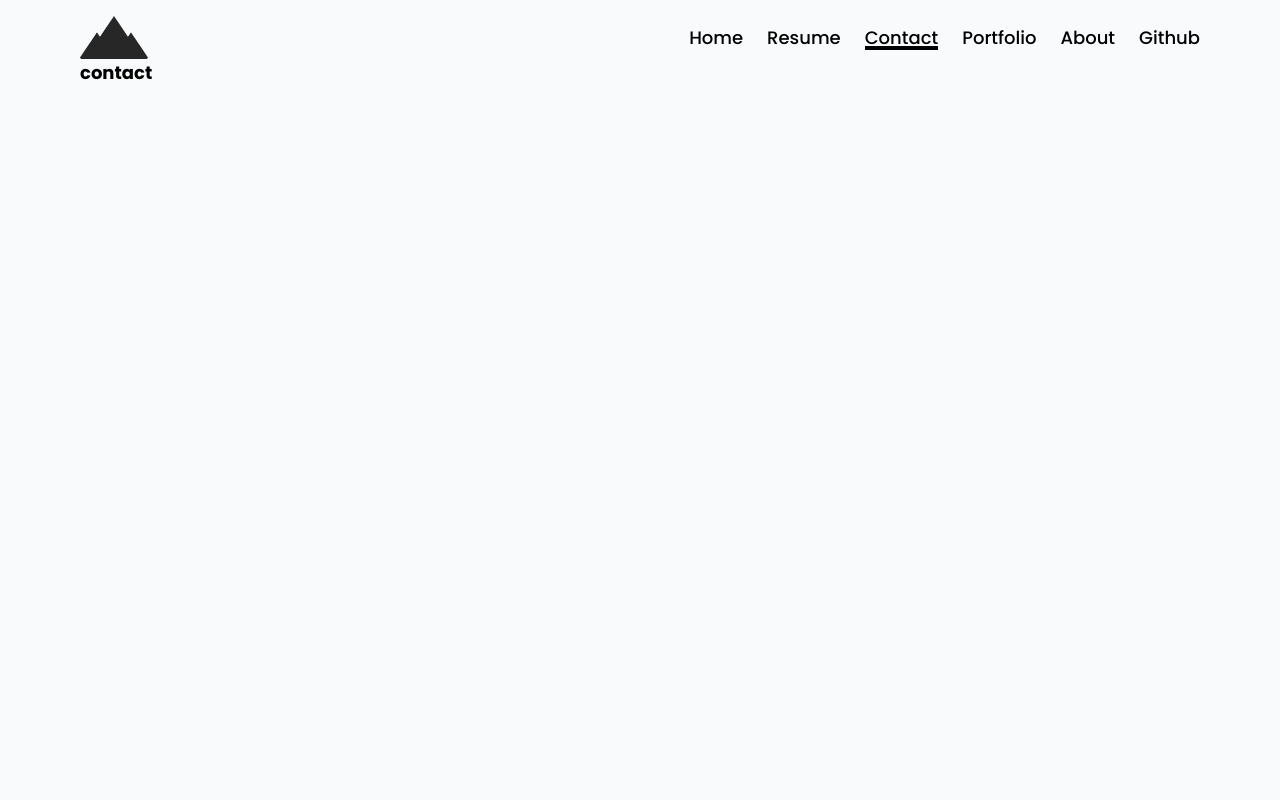
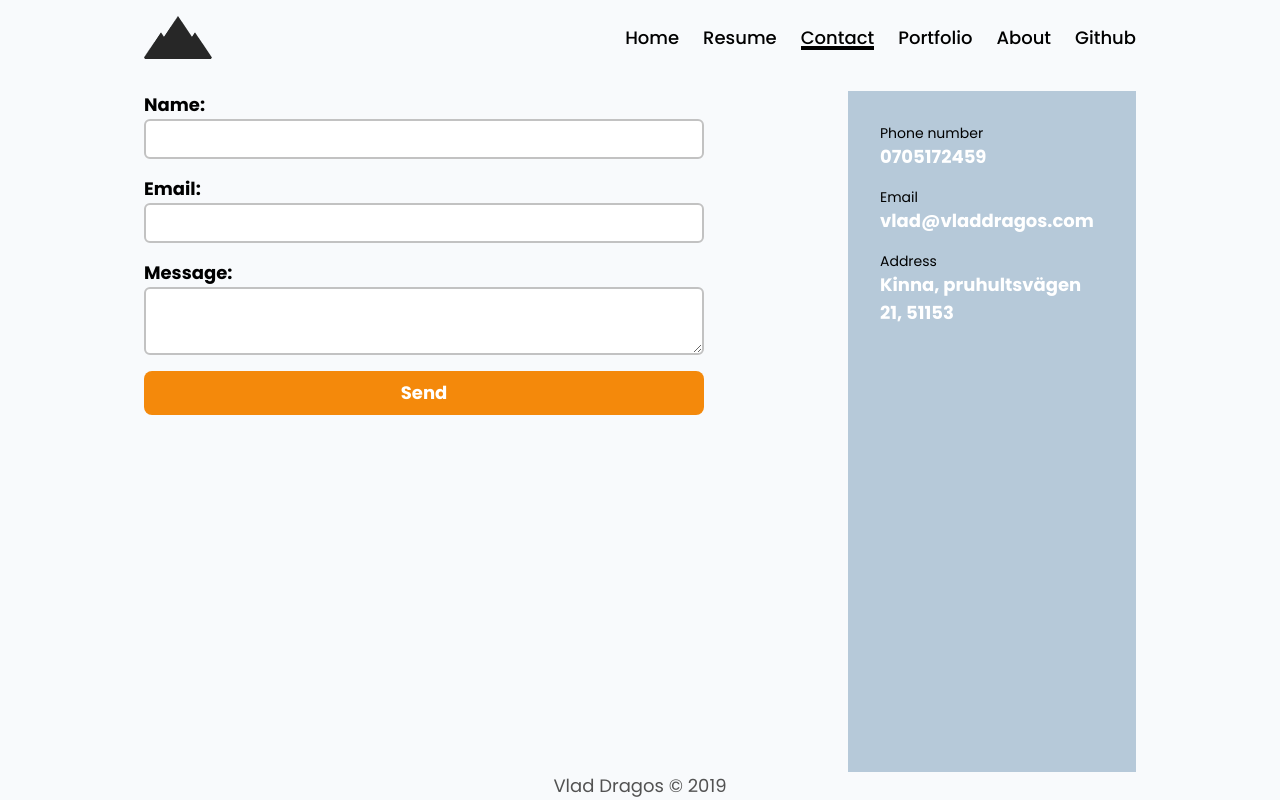
Before and after one commit to VladADragos/PortfolioWebsite, a Next.js app: page /contact in a window 1280 px wide. Built offline with nearby package versions, Linux system fonts and the light colour scheme.

Commit message:
started on contact page and made a footer

```diff
--- a/src/components/Button.tsx
+++ b/src/components/Button.tsx
@@ -4,6 +4,7 @@ import React from 'react';
 type PropsButton = {
 	children: React.ReactNode;
 	type: 'primary' | 'secondary' | 'tertiary';
+	noEffect?: boolean;
 	link?: string;
 	redirect?: boolean;
 };
@@ -16,7 +17,7 @@ const Container: React.FC<PropsContainer> = ({ children, link, redirect }) => {
 	console.log(redirect);
 	redirect = redirect ? true : false;
 
-	if (!link && !redirect) return <></>;
+	if (!link && !redirect) return <>{children}</>;
 	if (link && redirect)
 		return (
 			<a id='regular-link' href={link} target='_blank' rel='noreferrer'>
@@ -31,13 +32,15 @@ const Container: React.FC<PropsContainer> = ({ children, link, redirect }) => {
 	);
 };
 
-const Button: React.FC<PropsButton> = ({ children, type, link, redirect }) => {
+const Button: React.FC<PropsButton> = ({ children, type, link, redirect, noEffect }) => {
 	switch (type) {
 		case 'primary':
 			return (
 				<Container link={link} redirect={redirect}>
 					<button
-						className={`button  bg-brand-orange-medium hover:bg-brand-orange-light`}
+						className={`button ${
+							noEffect ? '' : 'button-hover-effect'
+						}  bg-brand-orange-medium hover:bg-brand-orange-light`}
 					>
 						{children}
 					</button>
--- /dev/null
+++ b/src/components/Footer.tsx
@@ -0,0 +1,12 @@
+type FooterProps = {};
+
+const Footer: React.FC<FooterProps> = () => {
+	return (
+		<footer className='mt-auto text-center text-gray-100 font-normal'>
+			{' '}
+			Vlad Dragos &copy; {new Date().getFullYear()}{' '}
+		</footer>
+	);
+};
+
+export default Footer;
--- a/src/components/Layout.tsx
+++ b/src/components/Layout.tsx
@@ -1,4 +1,5 @@
 import React from 'react';
+import Footer from './Footer';
 import Navbar from './Navbar';
 type Props = {
 	children: React.ReactNode;
@@ -6,9 +7,10 @@ type Props = {
 
 const Layout: React.FC<Props> = ({ children }) => {
 	return (
-		<div className=' px-20 bg-slate-50  min-h-screen font-poppins font-bold text-lg  '>
+		<div className='px-36 bg-slate-50  min-h-screen font-poppins font-bold text-lg flex flex-col'>
 			<Navbar />
 			{children}
+			<Footer />
 		</div>
 	);
 };
--- a/src/components/Navbar.tsx
+++ b/src/components/Navbar.tsx
@@ -25,7 +25,7 @@ const Navbar: React.FC = () => {
 	console.log(pathname);
 	return (
 		<nav className='flex w-full justify-between pt-4 items-center'>
-			<header className='hover:scale-105 transition-all ease-in-out duration-400'>
+			<header className='hover:scale-105 transition-all ease-in-out duration-400  '>
 				<Link href={Routes.home}>
 					<a>
 						<img src={logo.src} alt='logo'></img>
--- a/src/pages/contact.tsx
+++ b/src/pages/contact.tsx
@@ -1,7 +1,68 @@
 import type { NextPage } from 'next';
+import Button from '../components/Button';
 
 const Contact: NextPage = () => {
-	return <div>contact</div>;
+	return (
+		<section className='mt-8 flex-1 flex   gap-8 '>
+			<div className='flex-[3]'>
+				<div className='   '>
+					{' '}
+					<form action='' className='flex flex-col gap-4  w-5/6 desktop-lg:w-3/6'>
+						<div className='flex flex-col'>
+							<label className='text-black' htmlFor='name'>
+								Name:
+							</label>
+							<input
+								className='rounded-md py-1 px-2  border-2 border-[#c2c2c2]  focus:border-[#305e85] focus:outline-none '
+								type='text'
+								id='name'
+							/>
+						</div>
+						<div className='flex flex-col'>
+							<label className='text-black' htmlFor='name'>
+								Email:
+							</label>
+							<input
+								className='rounded-md py-1 px-2  border-2 border-[#c2c2c2]  focus:border-[#305e85] focus:outline-none '
+								type='email'
+								id='email'
+							/>
+						</div>
+						<div className='flex flex-col'>
+							<label className='text-black' htmlFor='name'>
+								Message:
+							</label>
+							<textarea
+								className='rounded-md py-1 px-2  border-2 border-[#c2c2c2]  focus:border-[#305e85] focus:outline-none '
+								id='message'
+							></textarea>
+						</div>
+						<Button type={'primary'} noEffect>
+							Send
+						</Button>
+					</form>{' '}
+				</div>{' '}
+			</div>
+			<div className='bg-[#b6c9d9] p-8 flex-1    flex flex-col gap-4'>
+				<div className=''>
+					<h3 className='text-sm font-normal'>Phone number</h3>
+					<a href='tel:0705172459' className='text-white'>
+						0705172459
+					</a>
+				</div>
+				<div className=''>
+					<h3 className='text-sm font-normal'>Email</h3>
+					<a href='email:vlad@vladdragos.com' className='text-white'>
+						vlad@vladdragos.com
+					</a>
+				</div>
+				<div className=''>
+					<h3 className='text-sm font-normal'>Address</h3>
+					<h4 className='text-white'>Kinna, pruhultsvägen 21, 51153</h4>
+				</div>
+			</div>
+		</section>
+	);
 };
 
 export default Contact;
--- a/src/pages/index.tsx
+++ b/src/pages/index.tsx
@@ -10,6 +10,7 @@ import { HiOutlineLink } from 'react-icons/hi';
 import Navbar from '../components/Navbar';
 import Link from 'next/link';
 import Routes from '../Routes';
+import { StaticImageData } from 'next/image';
 
 const Home: NextPage = () => {
 	return (
@@ -80,6 +81,7 @@ const PortfolioItem: React.FC<PortfolioItemProps> = ({ name, demo, github, image
 			<a href={demo} target='_blank' rel='noreferrer'>
 				<div className=''>
 					<div className='border-4 border-black'>
+						{/*eslint-disable-next-line @next/next/no-img-element*/}
 						<img src={image.src} alt='catbook'></img>
 					</div>
 					<div className='w-12 h-4 bg-black mx-auto'></div>
--- a/src/styles/globals.css
+++ b/src/styles/globals.css
@@ -1,15 +1,18 @@
-@import url("https://fonts.googleapis.com/css2?family=Pacifico&family=Poppins:wght@300;400;500;600;700;900&family=Satisfy&display=swap");
+@import url('https://fonts.googleapis.com/css2?family=Pacifico&family=Poppins:wght@300;400;500;600;700;900&family=Satisfy&display=swap');
 @tailwind base;
 @tailwind components;
 @tailwind utilities;
 
 .link-effect-hover {
-  @apply relative after:absolute after:content-[''] after:w-full after:h-1 after:bg-black after:bottom-0 after:left-0 after:scale-x-0 after:origin-center hover:after:origin-right hover:after:scale-x-100 after:transition-transform after:ease-in after:duration-200;
+	@apply relative after:absolute after:content-[''] after:w-full after:h-1 after:bg-black after:bottom-0 after:left-0 after:scale-x-0 after:origin-center hover:after:origin-right hover:after:scale-x-100 after:transition-transform after:ease-in after:duration-200;
 }
 .link-effect-selected {
-  @apply relative after:absolute after:content-[''] after:w-full after:h-1 after:bg-black after:bottom-0 after:left-0;
+	@apply relative after:absolute after:content-[''] after:w-full after:h-1 after:bg-black after:bottom-0 after:left-0;
 }
 
 .button {
-  @apply text-white font-bold px-5 py-2 rounded-lg hover:scale-110 transition-all  duration-500 ease-out;
+	@apply text-white font-bold px-5 py-2 rounded-lg;
 }
+.button-hover-effect {
+	@apply hover:scale-110 transition-all  duration-500 ease-out;
+}
--- a/tailwind.config.js
+++ b/tailwind.config.js
@@ -1,38 +1,51 @@
 module.exports = {
-  content: [
-    "./src/pages/**/*.{js,ts,jsx,tsx}",
-    "./src/components/**/*.{js,ts,jsx,tsx}",
-  ],
+	content: ['./src/pages/**/*.{js,ts,jsx,tsx}', './src/components/**/*.{js,ts,jsx,tsx}'],
 	theme: {
 		extend: {
+			dropShadow: {
+				'3xl': '-1rem 1rem 0.25rem rgba(0, 0, 0, 0.25)'
+			},
 			screens: {
-        "desktop-sm": "800px",
-        "desktop-md": "1500px",
-        "desktop-lg": "2000px",
+				'desktop-sm': '800px',
+				'desktop-md': '1500px',
+				'desktop-lg': '2000px'
 			},
 			animation: {
-        spin: "spin 4s linear infinite",
+				spin: 'spin 4s linear infinite'
 			},
 			colors: {
+				gray: {
+					DEFAULT: '#000000',
+					50: '#5C5C5C',
+					100: '#525252',
+					200: '#3D3D3D',
+					300: '#292929',
+					400: '#141414',
+					500: '#000000',
+					600: '#000000',
+					700: '#000000',
+					800: '#000000',
+					900: '#000000'
+				},
 				brand: {
 					blue: {
-            light: "#404cbf",
-            medium: "#0A125C",
-            dark: "#0B124E",
+						light: '#404cbf',
+						medium: '#0A125C',
+						dark: '#0B124E'
 					},
 					orange: {
-            light: "#f09d3e",
-            medium: "#F4890B",
-          },
-        },
+						light: '#f09d3e',
+						medium: '#F4890B'
+					}
+				}
 			},
 			fontFamily: {
 				poppins: "'Poppins', sans-serif",
 				pacifico: "'Pacifico', cursive",
-        satisfy: "'Satisfy', cursive",
-      },
-    },
+				satisfy: "'Satisfy', cursive"
+			}
+		}
 	},
 
-  plugins: [],
+	plugins: []
 };
```
Lines whose indentation alone changed are shown as unchanged.
